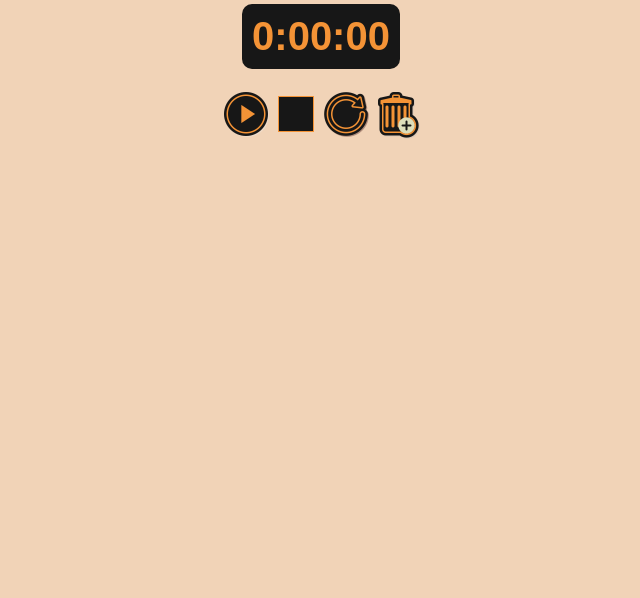
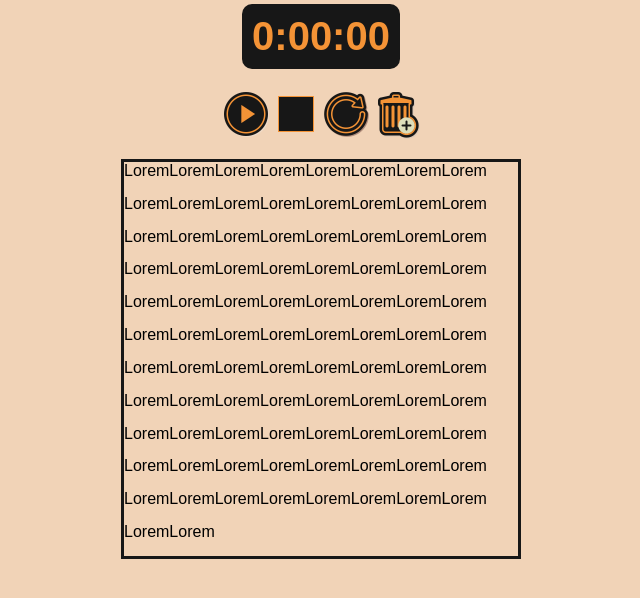
Before and after one commit to AGL97/Cronometro, a plain HTML site: page index.html in a window 1280 px wide. Shown: the part 150-748 px from the top of the page, without its empty margins (319-959 px from the left). Drawn offline with Linux system fonts and the light colour scheme.

Commit message:
a;adido recuadro de mediciones

```diff
--- a/index.html
+++ b/index.html
@@ -14,17 +14,109 @@
 <body>
     <h1>Cronometro</h1>
 
-    <div class="crono">
-        <label class="timeLabel">0:00:00</label>
+    <section class="crono">
+        <label class="totalTimeLabel">0:00:00</label>
         <div class="containerBtns">
             <div class="startBtn"></div>
             <div class="stopBtn"></div>
             <div class="resetBtn"></div>
             <div class="cleanBtn"></div>
         </div>
-    </div>
+    </section>
 
-    <div class="mediciones"></div>
+    <section class="mediciones">
+        <p>Lorem</p>
+        <p>Lorem</p>
+        <p>Lorem</p>
+        <p>Lorem</p>
+        <p>Lorem</p>
+        <p>Lorem</p>
+        <p>Lorem</p>
+        <p>Lorem</p>
+        <p>Lorem</p>
+        <p>Lorem</p>
+        <p>Lorem</p>
+        <p>Lorem</p>
+        <p>Lorem</p>
+        <p>Lorem</p>
+        <p>Lorem</p>
+        <p>Lorem</p>
+        <p>Lorem</p>
+        <p>Lorem</p>
+        <p>Lorem</p>
+        <p>Lorem</p>
+        <p>Lorem</p>
+        <p>Lorem</p>
+        <p>Lorem</p>
+        <p>Lorem</p>
+        <p>Lorem</p>
+        <p>Lorem</p>
+        <p>Lorem</p>
+        <p>Lorem</p>
+        <p>Lorem</p>
+        <p>Lorem</p>
+        <p>Lorem</p>
+        <p>Lorem</p>
+        <p>Lorem</p>
+        <p>Lorem</p>
+        <p>Lorem</p>
+        <p>Lorem</p>
+        <p>Lorem</p>
+        <p>Lorem</p>
+        <p>Lorem</p>
+        <p>Lorem</p>
+        <p>Lorem</p>
+        <p>Lorem</p>
+        <p>Lorem</p>
+        <p>Lorem</p>
+        <p>Lorem</p>
+        <p>Lorem</p>
+        <p>Lorem</p>
+        <p>Lorem</p>
+        <p>Lorem</p>
+        <p>Lorem</p>
+
+        <p>Lorem</p>
+        <p>Lorem</p>
+        <p>Lorem</p>
+        <p>Lorem</p>
+        <p>Lorem</p>
+        <p>Lorem</p>
+        <p>Lorem</p>
+        <p>Lorem</p>
+        <p>Lorem</p>
+        <p>Lorem</p>
+        <p>Lorem</p>
+        <p>Lorem</p>
+        <p>Lorem</p>
+        <p>Lorem</p>
+        <p>Lorem</p>
+        <p>Lorem</p>
+        <p>Lorem</p>
+        <p>Lorem</p>
+        <p>Lorem</p>
+        <p>Lorem</p>
+        <p>Lorem</p>
+        <p>Lorem</p>
+        <p>Lorem</p>
+        <p>Lorem</p>
+        <p>Lorem</p>
+        <p>Lorem</p>
+        <p>Lorem</p>
+        <p>Lorem</p>
+        <p>Lorem</p>
+        <p>Lorem</p>
+        <p>Lorem</p>
+        <p>Lorem</p>
+        <p>Lorem</p>
+        <p>Lorem</p>
+        <p>Lorem</p>
+        <p>Lorem</p>
+        <p>Lorem</p>
+        <p>Lorem</p>
+        <p>Lorem</p>
+        <p>Lorem</p>
+    </section>
 
 </body>
 </html>
--- a/style.css
+++ b/style.css
@@ -26,7 +26,7 @@ h1
     align-items: center;
 }
 
-.timeLabel
+.totalTimeLabel
 {
     font-weight:600;
     font-size: 40px;
@@ -87,3 +87,13 @@ h1
     background-size: 50px;
     background-position: center;
 }
+
+.mediciones
+{
+    display: flex;
+    border: 3px solid #171717;
+    margin: 20px;
+    width: 400px;
+    height: 400px;
+    flex-wrap:wrap;
+}
```
